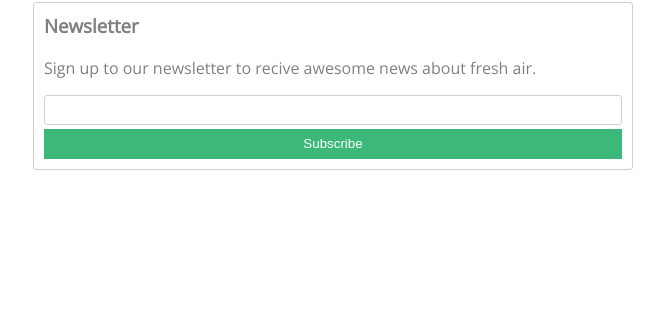
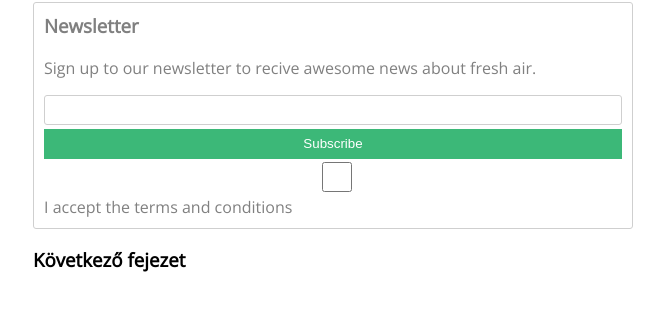
Before and after one commit to Trezsibalazs/gyakorlas, a plain HTML site: page index.html in a window 1280 px wide. Shown: the part 84-394 px from the top of the page, without its empty margins (307-971 px from the left). Drawn offline with nearby package versions, Linux system fonts and the light colour scheme.

Commit message:
Update index.html

```diff
--- a/index.html
+++ b/index.html
@@ -21,9 +21,13 @@
         <form>
                 <input type="text">
                 <button type="submit">Subscribe</button>
+            <input type="checkbox" id="">
+            <label for="">I accept the terms and conditions</label>
+
         </form>
 
     </div>
+        <h3>Következő fejezet</h3>
 </div>
 
 </body>
```
